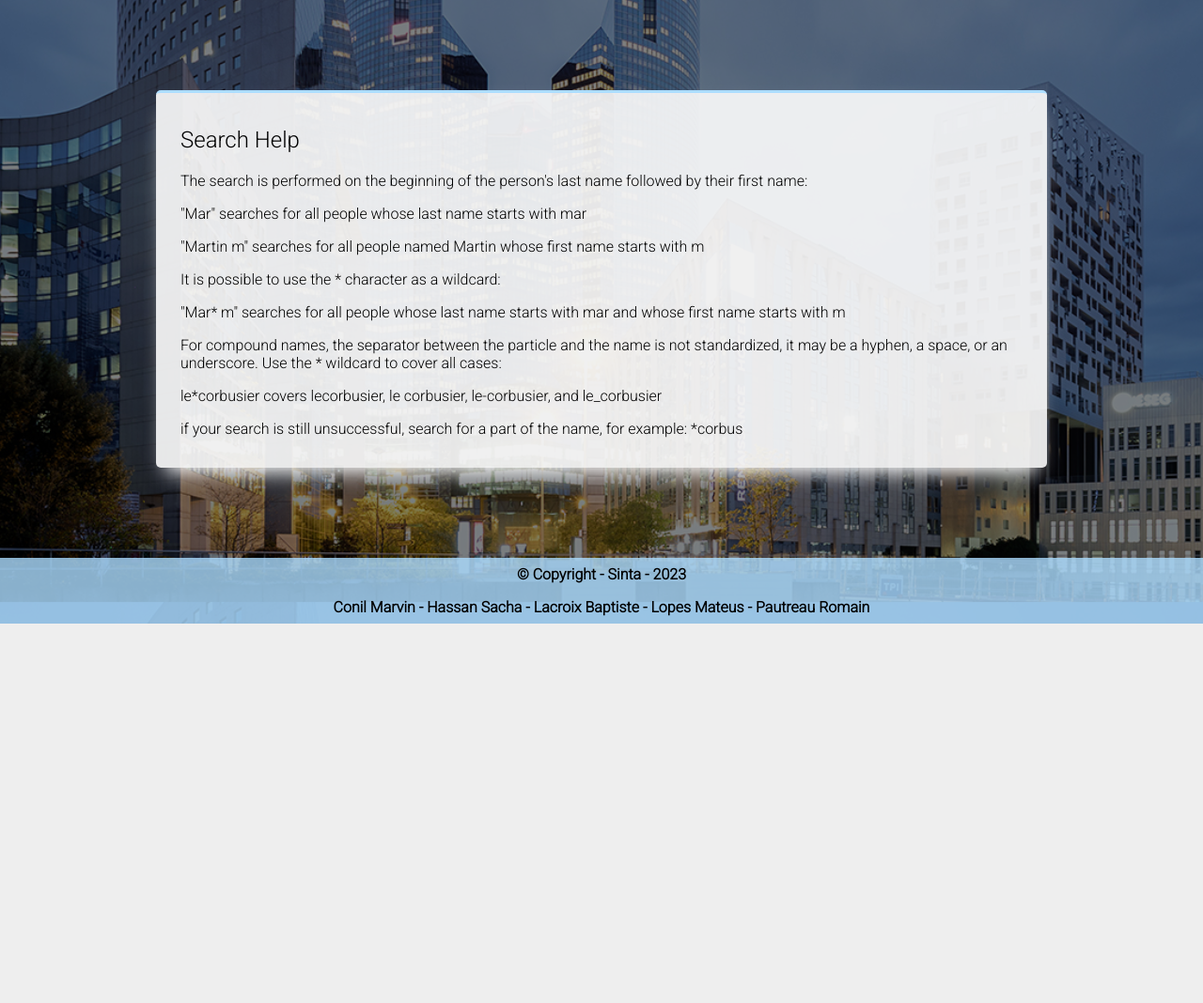
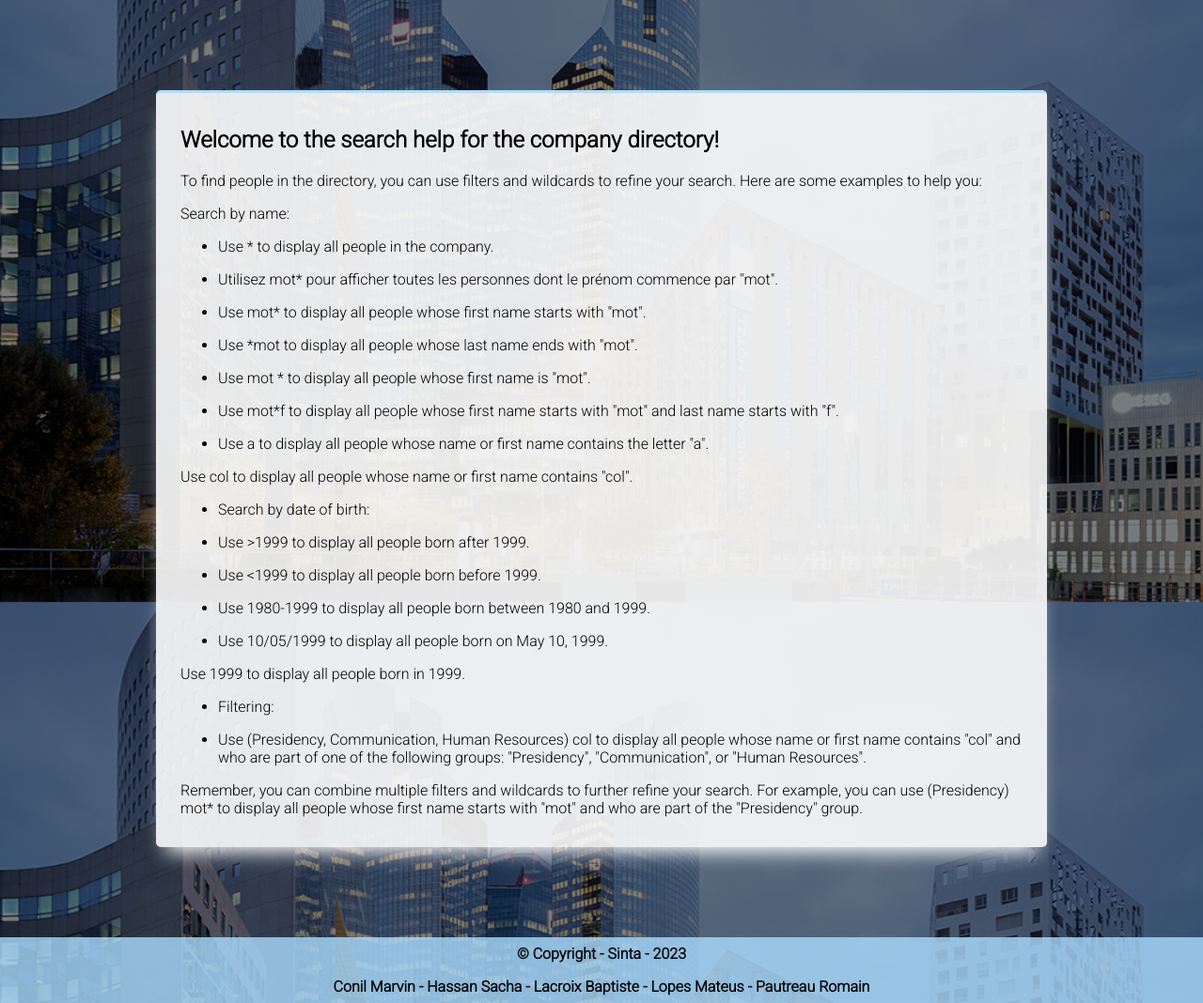
Before and after one commit to BaptisteLacroix/SAE401-Annuaire, a Flask app: page / in a window 1280 px wide. Shown: the part 159-1227 px from the top of the page at 94% size. Before the commit the page ends 823 px from the top, so only its background shows below. Run offline with Flask 3, Linux system fonts and the light colour scheme; parts of the project's set-up code (start-up, migrations or seed data) failed here and were passed over.

Commit message:
adding new help menu for using joker in the 3 languages

```diff
--- a/server.py
+++ b/server.py
@@ -429,7 +429,6 @@ def globalSearch():
                 'last_name': entry.sn.value,
                 'first_name': entry.givenName.value,
             }
-            print(result)
             results.append(result)
         return render_template('globalSearch.html', users=results)
 
--- a/static/translations/en.json
+++ b/static/translations/en.json
@@ -12,15 +12,25 @@
   "search-informatique": "INFORMATION TECHNOLOGY",
   "index": [
     {
-      "index-help": "Search Help",
-      "index-par1": "The search is performed on the beginning of the person's last name followed by their first name:",
-      "index-par2": "\"Mar\" searches for all people whose last name starts with mar",
-      "index-par3": "\"Martin m\" searches for all people named Martin whose first name starts with m",
-      "index-par4": "It is possible to use the * character as a wildcard:",
-      "index-par5": "\"Mar* m\" searches for all people whose last name starts with mar and whose first name starts with m",
-      "index-par6": "For compound names, the separator between the particle and the name is not standardized, it may be a hyphen, a space, or an underscore. Use the * wildcard to cover all cases:",
-      "index-par7": "le*corbusier covers lecorbusier, le corbusier, le-corbusier, and le_corbusier",
-      "index-par8": "if your search is still unsuccessful, search for a part of the name, for example: *corbus"
+      "index-par1": "Welcome to the search help for the company directory!",
+      "index-par2": "To find people in the directory, you can use filters and wildcards to refine your search. Here are\n            some examples to help you:",
+      "index-par3": "Search by name:",
+      "index-par4": "Use * to display all people in the company.",
+      "index-par6": "Use mot* to display all people whose first name starts with \"mot\".",
+      "index-par7": "Use *mot to display all people whose last name ends with \"mot\".",
+      "index-par8": "Use mot * to display all people whose first name is \"mot\".",
+      "index-par9": "Use mot*f to display all people whose first name starts with \"mot\" and last name starts\n            with\n            \"f\".",
+      "index-par10": "Use a to display all people whose name or first name contains the letter \"a\".",
+      "index-par11": "Use col to display all people whose name or first name contains \"col\".",
+      "index-par12": "Search by date of birth:",
+      "index-par13": "Use >1999 to display all people born after 1999.",
+      "index-par14": "Use <1999 to display all people born before 1999.",
+      "index-par15": "Use 1980-1999 to display all people born between 1980 and 1999.",
+      "index-par16": "Use 10/05/1999 to display all people born on May 10, 1999.",
+      "index-par17": "Use 1999 to display all people born in 1999.",
+      "index-par18": "Filtering:",
+      "index-par19": "Use (Presidency, Communication, Human Resources) col to display all people whose name or first\n            name contains \"col\" and who are part of one of the following groups: \"Presidency\",\n            \"Communication\", or \"Human Resources\".",
+      "index-par20": "Remember, you can combine multiple filters and wildcards to further refine your search. For\n            example, you can use (Presidency) mot* to display all people whose first name starts with \"mot\"\n            and who are part of the \"Presidency\" group."
     }
   ],
   "login": [
--- a/templates/index.html
+++ b/templates/index.html
@@ -11,33 +11,106 @@
 
 <main id="page-index">
     <div class="box blue">
-        <h2 id="index-help">Aide recherche</h2>
-        <p id="index-par1">
-            La recherche s'effectue sur le début du nom de la personne suivie de son prénom :
-        </p>
+        <h2>
+            <b id="index-par1">Bienvenue sur l'aide à la recherche de l'annuaire d'entreprise !</b>
+        </h2>
         <p id="index-par2">
-            "Mar" recherche toutes les personnes dont le nom commence par mar
+            Pour trouver des personnes dans l'annuaire, vous pouvez utiliser des filtres et des jokers pour affiner
+            votre
+            recherche. Voici quelques exemples pour vous aider :
         </p>
         <p id="index-par3">
-            "Martin m" recherche toutes les personnes nommées martin dont le prénom commence par m
+            Recherche par nom :
         </p>
-        <p id="index-par4">
-            Il est possible d'utiliser le caractère * comme joker :
+        <ul>
+            <li>
+                <p id="index-par4">Utilisez * pour afficher toutes les personnes de l'entreprise.</p>
+            </li>
+            <li>
+                <p id="index-par5">Utilisez mot* pour afficher toutes les personnes dont le prénom commence par
+                    "mot".</p>
+            </li>
+            <li>
+                <p id="index-par6">Utilisez *mot pour afficher toutes les personnes dont le nom se termine par
+                    "mot".</p>
+            </li>
+            <li>
+                <p id="index-par7">Utilisez mot * pour afficher toutes les personnes dont le prénom est "mot".</p>
+            </li>
+            <li>
+                <p id="index-par8">Utilisez mot*f pour afficher toutes les personnes dont le prénom commence par "mot"
+                    et le nom
+                    commence
+                    par "f".</p>
+            </li>
+            <li>
+                <p id="index-par9">Utilisez a pour afficher toutes les personnes dont le nom ou le prénom contient la
+                    lettre "a".</p>
+            </li>
+            <li>
+                <p id="index-par10">Utilisez col pour afficher toutes les personnes dont le nom ou le prénom contient
+                    "col".</p>
+            </li>
+        </ul>
+
+        <p id="index-par11">Recherche par date de naissance :</p>
+        <ul>
+            <li>
+                <p id="index-par12">
+                    Utilisez >1999 pour afficher toutes les personnes nées après 1999.
+                </p>
+            </li>
+            <li>
+                <p id="index-par13">
+                    Utilisez <1999 pour afficher toutes les personnes nées avant 1999.
+                </p>
+            </li>
+            <li>
+                <p id="index-par14">
+                    Utilisez 1980-1999 pour afficher toutes les personnes nées entre 1980 et 1999.
+                </p>
+            </li>
+            <li>
+                <p id="index-par15">
+                    Utilisez 10/05/1999 pour afficher toutes les personnes nées le 10 mai 1999.
+                </p>
+            </li>
+            <li>
+                <p id="index-par16">
+                    Utilisez 1999 pour afficher toutes les personnes nées en 1999.
+                </p>
+            </li>
+        </ul>
+
+        <p id="index-par17">
+            Filtrage :
         </p>
-        <p id="index-par5">
-            "Mar* m" recherche toutes les personnes dont le nom commence par mar et dont le prénom commence par m
-        </p>
-        <p id="index-par6">
-            Pour les noms composés, le séparateur entre la particule et le nom n'est pas normalisé, il se peut que
-            ce soit un tiret, un blanc, un souligné. Utilisez le joker * pour couvrir tous les cas :
-        </p>
-        <p id="index-par7">
-            le*corbusier couvre lecorbusier, le corbusier, le-corbusier et le_corbusier
-        </p>
-        <p id="index-par8">
-            si votre recherche est toujours infructueuse, recherchez sur une partie du nom, par exemple : *corbus
-        </p>
+        <ul>
+            <li>
+                <p id="index-par18">
+                    Utilisez (Présidence) * pour afficher toutes les personnes faisant partie du groupe "Présidence".
+
+                </p>
+            </li>
+            <li>
+                <p id="index-par19">
+                    Utilisez (Présidence, Communication, Ressources Humaines) col pour afficher toutes les personnes
+                    dont le nom ou le
+                    prénom contient "col" et qui font partie de l'un des groupes suivants : "Présidence",
+                    "Communication" ou "Ressources
+                    Humaines".
+                </p>
+            </li>
+        </ul>
+
+        <p id="index-par20"> N'oubliez pas que vous pouvez combiner plusieurs filtres et jokers pour affiner votre
+            recherche encore plus.
+            Par
+            exemple, vous pouvez utiliser (Présidence) mot* pour afficher toutes les personnes dont le prénom commence
+            par "mot"
+            et qui font partie du groupe "Présidence".</p>
     </div>
+
 
 </main>
 
```
Also changed, not shown: static/translations/fr.json (+19 -9 lines), static/translations/sp.json (+19 -9 lines).
